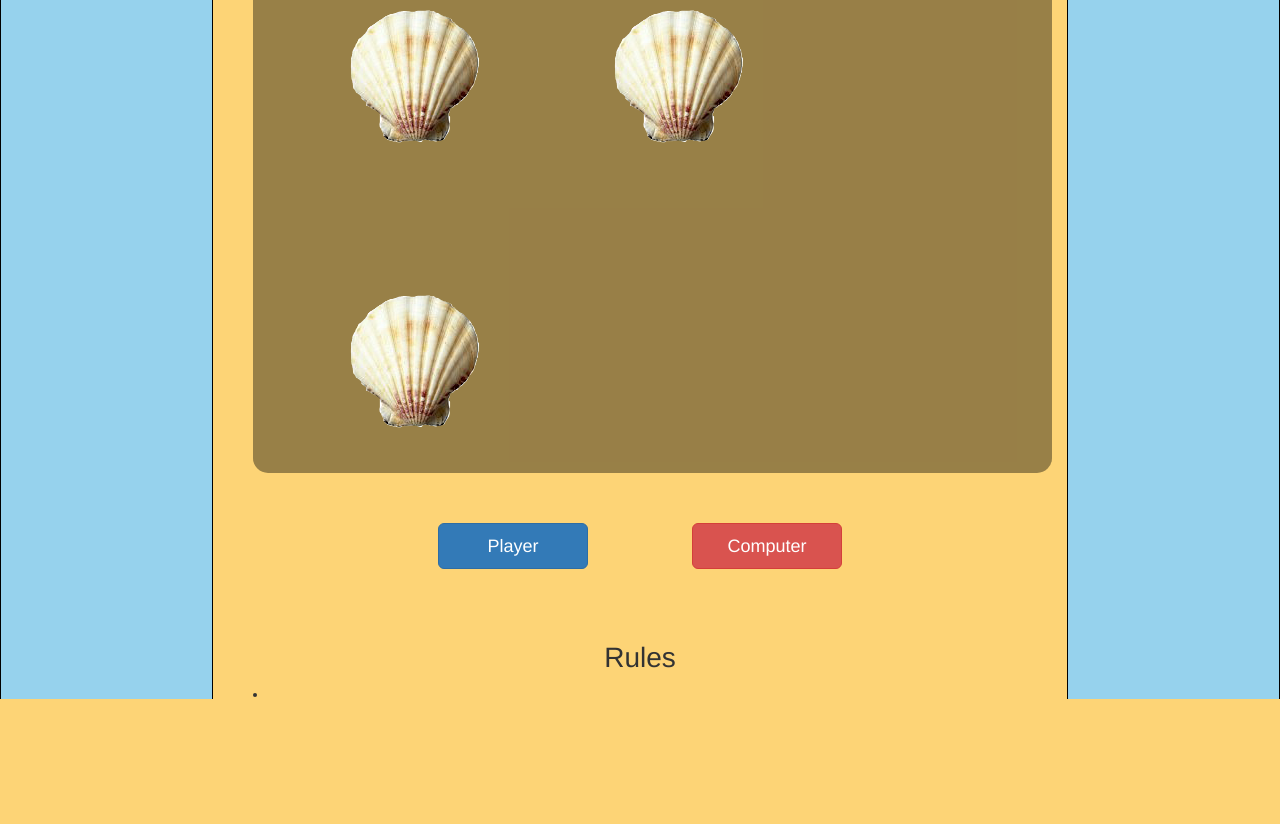
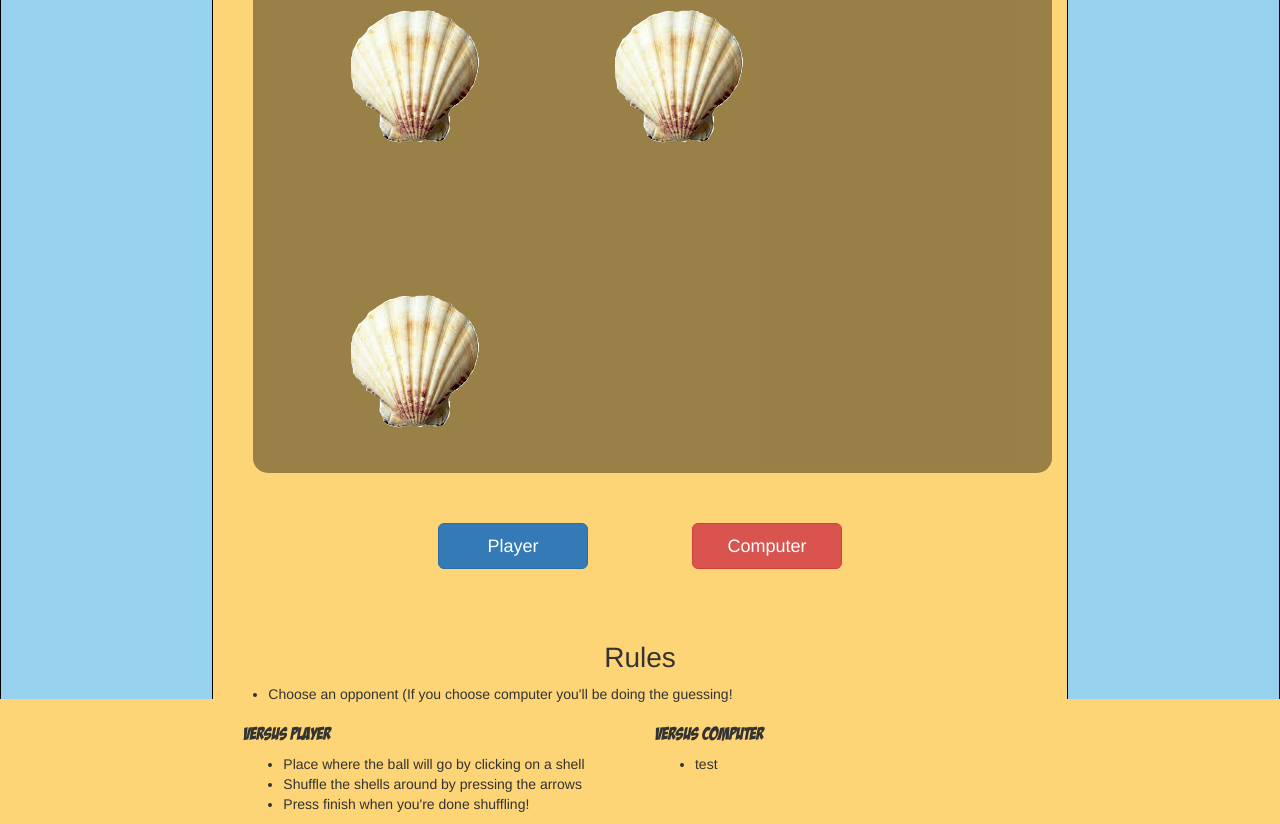
Before and after one commit to WDI-HK-8/ShellGame, a website: page index.html in a window 1280 px wide. Shown: the part 301-1125 px from the top of the page. Before the commit the page ends 1015 px from the top, so only its background shows below. Drawn offline with nearby package versions, Linux system fonts and the light colour scheme.

Commit message:
working on rules

```diff
--- a/index.html
+++ b/index.html
@@ -29,7 +29,7 @@
     					<div class="ball"></div>
     					<div class="cup-overlay"></div>
     				</div>
-            <section id='create'>
+            <section id='create-container'>
               <div id="create-buttons">
                 <div class='create-move' id='move-1'>
                   <button class='btn btn-default'><span class='glyphicon glyphicon-chevron-left'></span></button>
@@ -54,8 +54,24 @@
         <section id="rules">
           <h3 class="text-center">Rules</h3>
           <ul>
-            <li></li>
+            <li>Choose an opponent (If you choose computer you'll be doing the guessing!</li>
           </ul>
+          <div class="col-xs-12 col-sm-6" id="versus-player">
+          <h4 class="title">Versus Player</h4>
+          <ul>
+            <li>Place where the ball will go by clicking on a shell</li>
+            <li>Shuffle the shells around by pressing the arrows</li>
+            <li>Press finish when you're done shuffling!</li>
+
+          </ul>
+          </div>
+          <div class="col-xs-12 col-sm-6" id="versus-computer">
+          <h4 class="title">Versus Computer</h4>
+          <ul>
+            <li>test</li>
+          </ul>
+          </div>
+
         </section>
     	</div>
       <div class="col-lg-2 col-lg-pull-8 scoreboard" id="scoreboard-finder">
```
